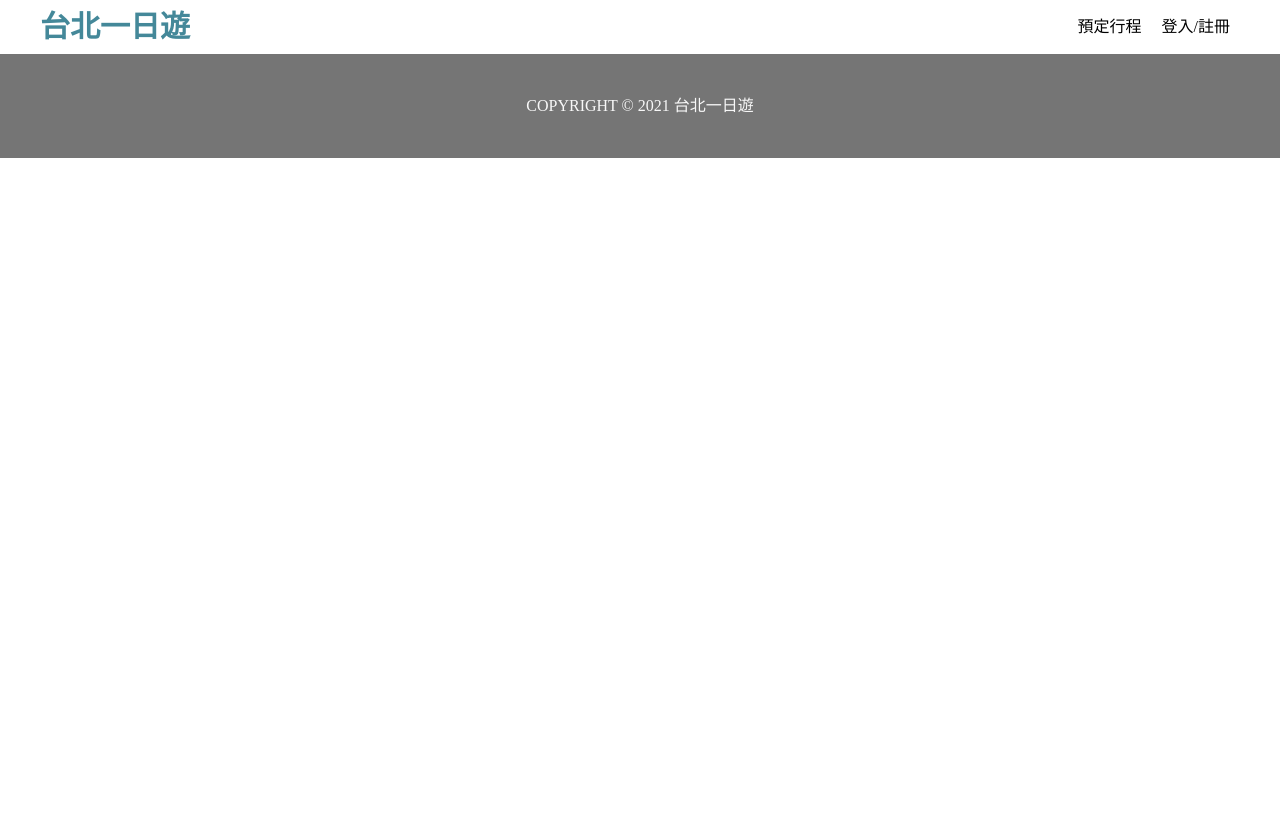
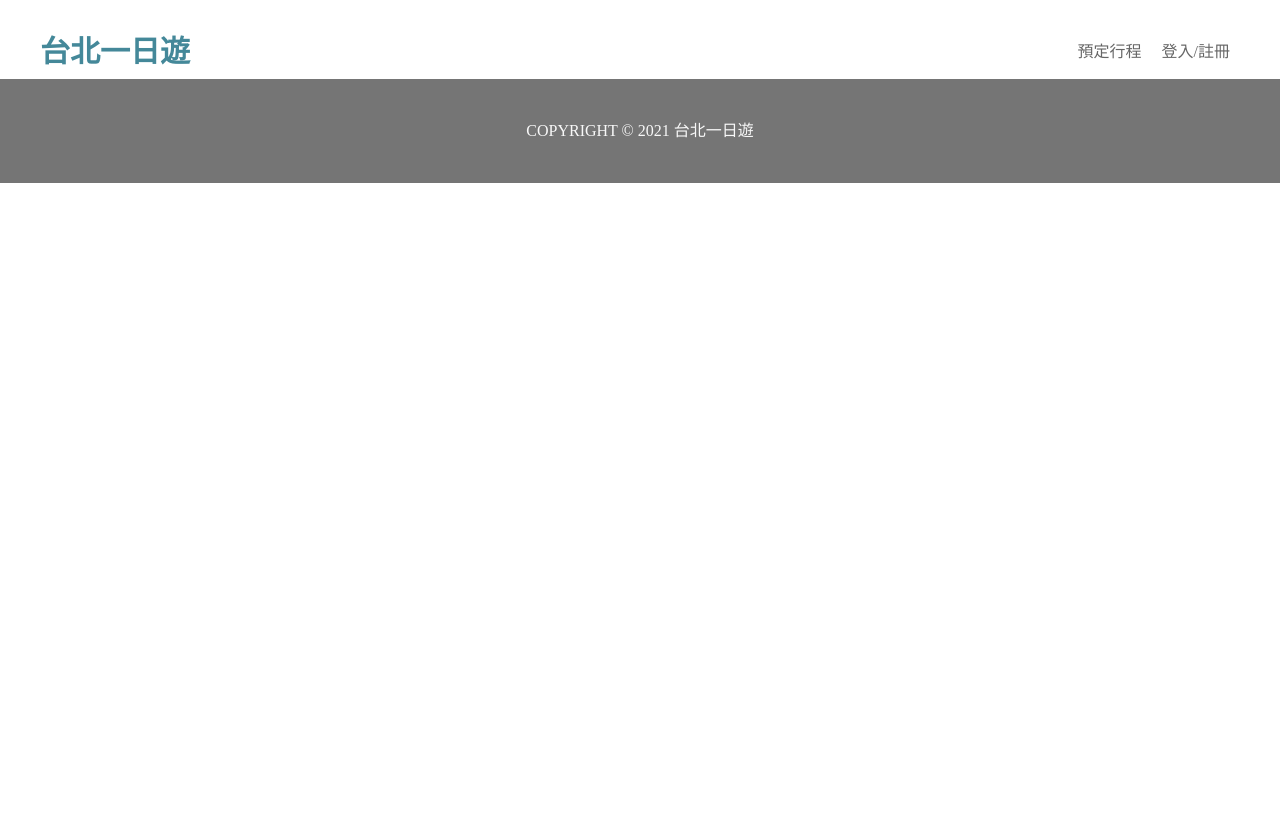
Before and after one commit to a05031113/taipei-day-trip, a Flask app: template templates/layout.html in a window 1280 px wide. Before the commit the page ends 158 px from the top, so only its background shows below. Run offline with Flask 2, Linux system fonts and the light colour scheme; the template is opened without the code that fills it, so the values that code supplies are empty; some libraries are stand-ins or nearby versions.

Commit message:
updated version 3 for editing CSS

```diff
--- a/static/layout.css
+++ b/static/layout.css
@@ -1,56 +1,88 @@
 *{
     margin: 0px;
+    font-family: 'Noto Sans TC';
+    font-style: normal;
 }
-body{
+html, body{
     top: 0px;
     left: 0px;
+    height: 100%;
 }
-.topLayout{
+.navbar{
+    position: fixed;
     display: flex;
     justify-content: center;
     align-items: center;
+    width: 100%;
+    height: 54px;
+    background: #FFFFFF;
+    z-index: 1;
 }
 .top {
     position: relative;
     display: flex;
     width: 1200px;
-    height: 54px;
 }
 .topleft{
     font-size: 30px;
     line-height: 54px;
 }
 .tpTrip{
+    display: inline;
     cursor: pointer;
     font-size: 30px;
     color: #448899;
     line-height: 54px;
     font-weight: 700;
+    font-family: 'Noto Sans TC';
+    font-style: normal;
 }
 .topRight{
     position: absolute;
     display: flex;
     font-size: 16px;
     align-items: center;
+    float: right;
     right: 0px;
     line-height: 54px;
 }
 .project{
+    display: inline;
     cursor: pointer;
+    font-family: 'Noto Sans TC';
+    font-style: normal;
+    font-weight: 500;
+    color: #666666;
 }
 .login{
+    display: inline;
     margin-left: 20px;
     margin-right: 10px;
     cursor: pointer;
+    font-family: 'Noto Sans TC';
+    font-style: normal;
+    font-weight: 500;
+    color: #666666;
 }
-.downLayout{
+.subFooter{
+    height: 100px;
+
+}
+.footer{
+    position: relative;
     background-color: #757575;
     color: #f8f8f8;
     text-align: center;
     line-height: 104px;
     height: 104px;
+    width: 100%;
+    top: 54px;
+    bottom: 0px;
+    margin-top: 25px;
 }
 .welcome{
+    position: relative;
+    top: 54px;
     display: flex;
     justify-content: center;
 }
@@ -63,22 +95,25 @@ body{
 }
 .searchBox{
     margin-left: 10px;
-    top: 135px;
+    top: 81px;
     width: 1200px;
     position: absolute;
 }
 .searchTitle{
     color: #f8f8f8;
+    margin-bottom: 15px;
     font-size: 28px;
     font-weight: 700;
 }
 .searchComment{
     color: #f8f8f8;
+    margin-bottom: 25px;
     font-size: 16px;
     font-weight: 700;
 }
 .searchHere{
     display: flex;
+    margin-right: 35px;
 }
 .searchInput{
     width: 385px;
@@ -88,7 +123,6 @@ body{
     border-bottom-left-radius: 5px;
     font-size: 16px;
     font-weight: 700;
-    z-index: 2;
 }
 .input,input::placeholder{
     font-size: 16px;
@@ -101,7 +135,6 @@ body{
     cursor: pointer;
     border-top-right-radius: 5px;
     border-bottom-right-radius: 5px;
-    z-index: 2;
 }
 .searchButton:hover{
     transform: scale(1.05);
@@ -117,7 +150,6 @@ body{
     margin-top: 5px;
     border-radius: 5px;
     box-shadow: 0px 0px 20px #AABBCC;
-    z-index: 2;
 }
 .searchCategories{
     position: relative;
@@ -146,11 +178,14 @@ body{
     height: 100%; /* Full height */
     overflow: auto; /* Enable scroll if needed */
     background-color: rgb(0,0,0); /* Fallback color */
-    background-color: rgba(0,0,0,0.0); /* Black w/ opacity */
+    background-color: rgba(0,0,0,0); /* Black w/ opacity */
 }
 .attractions{
+    position: relative;
+    top: 54px;
     display: flex;
     justify-content: center;
+    height: 100%;
 }
 .attractionsBox{
     justify-content: center;
@@ -214,7 +249,7 @@ body{
     right: 10px;
     color: #757575;
 }
-@media (max-width:1200px) {
+@media (max-width:1199px) {
     .top{
         width: 90%;
     }
@@ -228,7 +263,7 @@ body{
         height: auto;
     }
 }
-@media (max-width:600px) {
+@media (max-width:599px) {
     .attrBox{
         width: 90%;
     }
--- a/templates/index.html
+++ b/templates/index.html
@@ -10,9 +10,7 @@
         <img class="welcomeImg" src="/static/image/welcome.png" alt=""/>
         <div class="searchBox">
             <div class="searchTitle">輕鬆享受台北一日悠閒</div>
-            <br/>
             <div class="searchComment">探索每個角落，體驗城市的深度旅遊行程</div>
-            <br/>
             <div class="searchHere">
                 <input class="searchInput" name="search" placeholder="請輸入景點名稱查詢" type="text"/>
                 <button class="searchButton" type="submit">
--- a/templates/layout.html
+++ b/templates/layout.html
@@ -12,7 +12,7 @@
     <title>{% block title %}{% endblock %}</title>
 </head>
 <body>
-    <div class="topLayout">
+    <nav class="navbar">
         <div class="top">
             <div class="topLeft">
                 <div class="tpTrip" onclick="window.location='/';">台北一日遊</div>
@@ -22,7 +22,7 @@
                 <div class="login">登入/註冊</div>
             </div>
         </div>
-    </div>
+    </nav>
     <!-- {% if session.get("userID") %}
 
     {% else %}
@@ -31,7 +31,7 @@
     <main>
         {% block main %}{% endblock %}
     </main>
-    <div class="downLayout">
+    <footer class="footer">
         <div class="copyright">COPYRIGHT © 2021 台北一日遊</div>
-    </div>
+    </footer>
 </body>
```
Also changed, not shown: static/js/index.js (+26 -28 lines).
